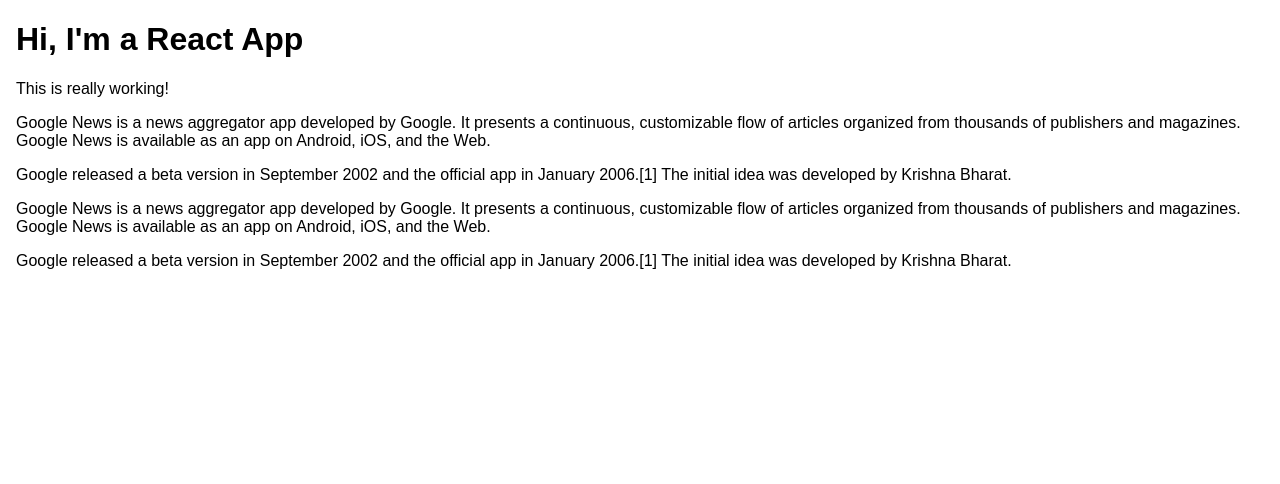
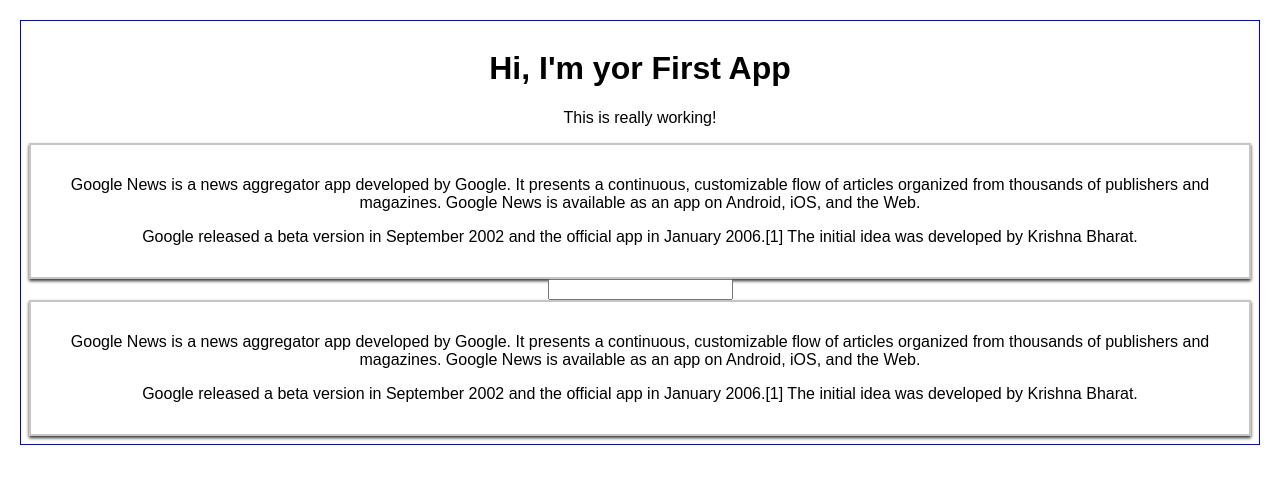
Before and after one commit to Zablyk/react-assignment-1, a React (Create React App) app: page / in a window 1280 px wide. Shown: the top 484 px of the page. Built offline with nearby package versions, Linux system fonts and the light colour scheme.

Commit message:
last commit

```diff
--- a/src/App.css
+++ b/src/App.css
@@ -1,3 +1,4 @@
 .App {
-  margin: 16px;
+  margin: 20px;
+  text-align: center;
 }
--- a/src/App.js
+++ b/src/App.js
@@ -8,21 +8,44 @@
     userName: 'Krishna Bharat'
   };
 
+  switchNameHandler = (newName) => {
+    this.setState({
+      userName: newName
+    });
+  }
+
   nameChangedHandler = (event) => {
     this.setState({
       userName: event.target.value
-    })
+    });
   }
 
-  render() {
+
+
+  render(){
+
+    const style = {
+      backgroundColor: 'white',
+      font: 'inherit',
+      border: '1px solid blue',
+      padding: '8px',
+      cursor: 'pointer',
+      display: 'inline-block'
+    };
+
+
     return (
-      <div className="App">
-        <h1>Hi, I'm a React App</h1>
+      <div className="App" style={style}>
+        <h1>Hi, I'm yor First App</h1>
         <p>This is really working!</p>
         <UserOutput
-        username={this.state.userName}/>
+        username={this.state.userName}
+        />
+        <UserInput
+        changed={this.nameChangedHandler}/>
         <UserOutput
-        username={this.state.userName} />
+        username={this.state.userName}
+        click={this.switchNameHandler.bind(this, 'Bency Sebastian ')} />
       </div>
     );
   }
--- /dev/null
+++ b/src/UserInput/UserInput.css
@@ -0,0 +1,9 @@
+.UserInput {
+    width: 80%;
+    margin: 20px;
+    border: 2px solid #5555;
+    box-shadow: 0 2px 3px #333;
+    padding: 15px;
+    text-align: center;
+    display: table-cell;
+}
--- a/src/UserInput/UserInput.js
+++ b/src/UserInput/UserInput.js
@@ -3,7 +3,7 @@
 const userInput = (props) => {
     return(
         <div className="UserInput">
-            <input type="text" onChange={props.changed}/>
+            <input type="text" onChange={props.changed} value={props.username}/>
         </div>
     );
 }
--- /dev/null
+++ b/src/UserOutput/UserOutput.css
@@ -0,0 +1,9 @@
+.UserOutput {
+    width: 80%;
+    margin: 20px;
+    border: 2px solid #5555;
+    box-shadow: 0 2px 3px #333;
+    padding: 15px;
+    text-align: center;
+    display: table-cell;
+}
--- a/src/UserOutput/UserOutput.js
+++ b/src/UserOutput/UserOutput.js
@@ -1,10 +1,11 @@
 import React from 'react';
+import './UserOutput.css';
 
 const userOutput = (props) => {
     return(
         <div className="UserOutput">
             <p>Google News is a news aggregator app developed by Google. It presents a continuous, customizable flow of articles organized from thousands of publishers and magazines. Google News is available as an app on Android, iOS, and the Web.</p>
-            <p>Google released a beta version in September 2002 and the official app in January 2006.[1] The initial idea was developed by {props.username}.</p>
+            <p onClick={props.click}>Google released a beta version in September 2002 and the official app in January 2006.[1] The initial idea was developed by {props.username}.</p>
         </div>
     );
 }
```
Also changed, not shown: 1 other file (tests, documents, lock files or other folders).
